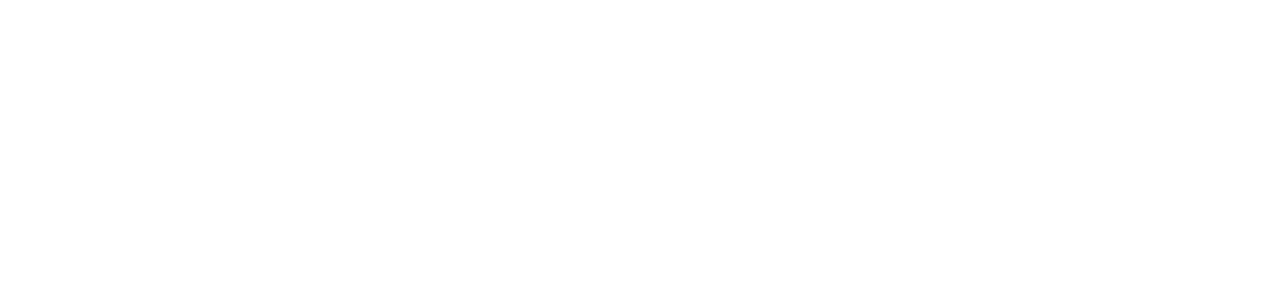
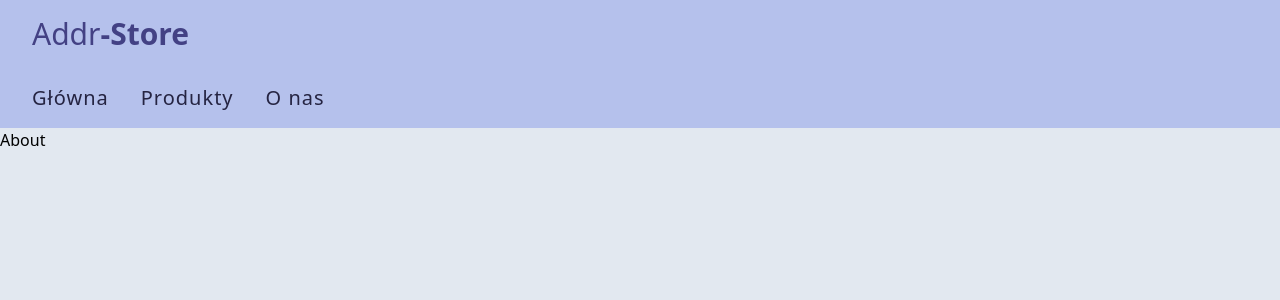
Before and after one commit to ellismht/addr-store, a React (Vite) app: page /addr-store/about in a window 1280 px wide. Before the commit this address had no page. Shown: the top 300 px of the page. Built offline with nearby package versions, Linux system fonts and the light colour scheme.

Commit message:
Navbar and some styles added

```diff
--- a/index.html
+++ b/index.html
@@ -1,5 +1,5 @@
 <!doctype html>
-<html lang="en">
+<html lang="en" class="bg-slate-200 scroll-smooth">
   <head>
     <meta charset="UTF-8" />
     <meta name="viewport" content="width=device-width, initial-scale=1.0" />
--- a/src/App.tsx
+++ b/src/App.tsx
@@ -1,11 +1,17 @@
 import { BrowserRouter, Route, Routes } from "react-router";
 import MainPage from "./pages/MainPage";
+import Navbar from "./components/Navbar";
+import Products from "./pages/ProductsPage";
+import About from "./pages/AboutPage";
 
 function App() {
   return (
     <BrowserRouter>
+      <Navbar/>
       <Routes>
         <Route path="/addr-store/" element={<MainPage />} />
+        <Route path="/addr-store/products" element={<Products />} />
+        <Route path="/addr-store/about" element={<About />} />
       </Routes>
     </BrowserRouter>
   );
--- /dev/null
+++ b/src/components/Navbar.tsx
@@ -0,0 +1,28 @@
+import { Link } from "react-router";
+
+const prefix = "/addr-store";
+
+const Navbar = () => {
+  return (
+    <>
+    <div className="global-align text-3xl font-thin bg-victoria-300 py-4 text-victoria-800">
+      <Link to={prefix}>
+        Addr<span className="text-victoria-800 font-bold">-Store</span>
+      </Link>
+      </div>
+      <nav className="global-align flex flex-row gap-x-8 py-4 bg-victoria-300 text-victoria-950">
+        <Link to={prefix} className="text-xl tracking-wider">
+          Główna
+        </Link>
+        <Link to={`${prefix}/products`} className="text-xl tracking-wider">
+          Produkty
+        </Link>
+        <Link to={`${prefix}/about`} className="text-xl tracking-wider">
+          O nas
+        </Link>
+      </nav>
+    </>
+  );
+};
+
+export default Navbar;
--- a/src/index.css
+++ b/src/index.css
@@ -1,3 +1,9 @@
 @tailwind base;
 @tailwind components;
 @tailwind utilities;
+
+@layer components{
+    .global-align{
+        @apply mx-auto px-8
+    }
+}
--- /dev/null
+++ b/src/pages/AboutPage.tsx
@@ -0,0 +1,7 @@
+const About = () => {
+  return (
+    <div>About</div>
+  )
+}
+
+export default About
--- a/src/pages/MainPage.tsx
+++ b/src/pages/MainPage.tsx
@@ -1,7 +1,7 @@
-export default function MainPage() {
+const MainPage = () =>  {
   return (
-    <>
-      <div className="m-20">Sklep</div>
-    </>
+      <div>Sklep</div>
   );
 };
+
+export default MainPage;
--- /dev/null
+++ b/src/pages/ProductsPage.tsx
@@ -0,0 +1,7 @@
+const Products = () => {
+  return (
+    <div>Products</div>
+  )
+}
+
+export default Products
--- a/tailwind.config.js
+++ b/tailwind.config.js
@@ -3,12 +3,27 @@
   content: [
     "./index.html",
     "./src/**/*.{js,ts,jsx,tsx}",
-    "./src/*.{js,ts,jsx,tsx}",
     './pages/**/*.{html,js,ts,jsx,tsx}',
     './components/**/*.{html,js,ts,jsx,tsx}',
   ],
   theme: {
-    extend: {},
+    extend: {
+      colors:{
+        'victoria': {
+          '50': '#f1f4fc',
+          '100': '#e6ebf9',
+          '200': '#d1d9f4',
+          '300': '#b5c1ec',
+          '400': '#97a0e2',
+          '500': '#7e83d6',
+          '600': '#6764c7',
+          '700': '#5753af',
+          '800': '#434184',
+          '900': '#3e3f71',
+          '950': '#252442',
+      },
+      },
+    },
   },
   plugins: [],
 }
```
